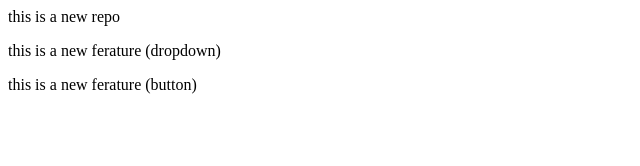
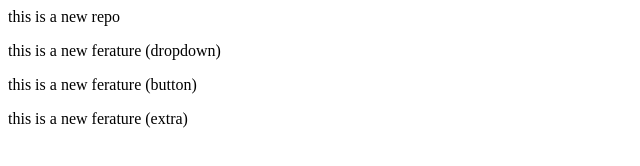
Before and after one commit to SandeepGowda7/localrepo, a plain HTML site: page index.html in a window 1280 px wide. Shown: the whole page, without its empty margins (0-640 px from the left). Drawn offline with Linux system fonts and the light colour scheme.

Commit message:
extra line added

```diff
--- a/index.html
+++ b/index.html
@@ -4,3 +4,5 @@
 <p> this is a new ferature (dropdown)</p>
 
 <p> this is a new ferature (button) </p>
+
+<p> this is a new ferature (extra) </p>
```
